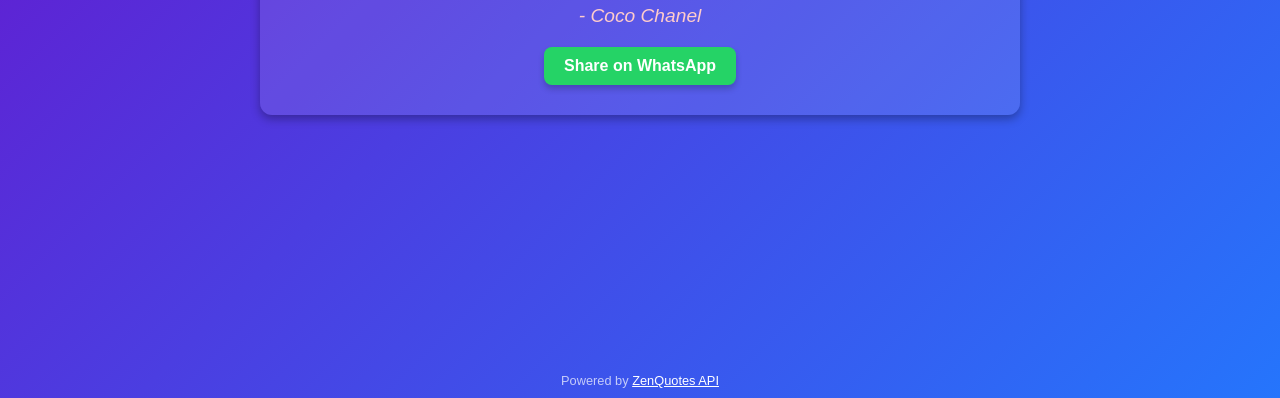
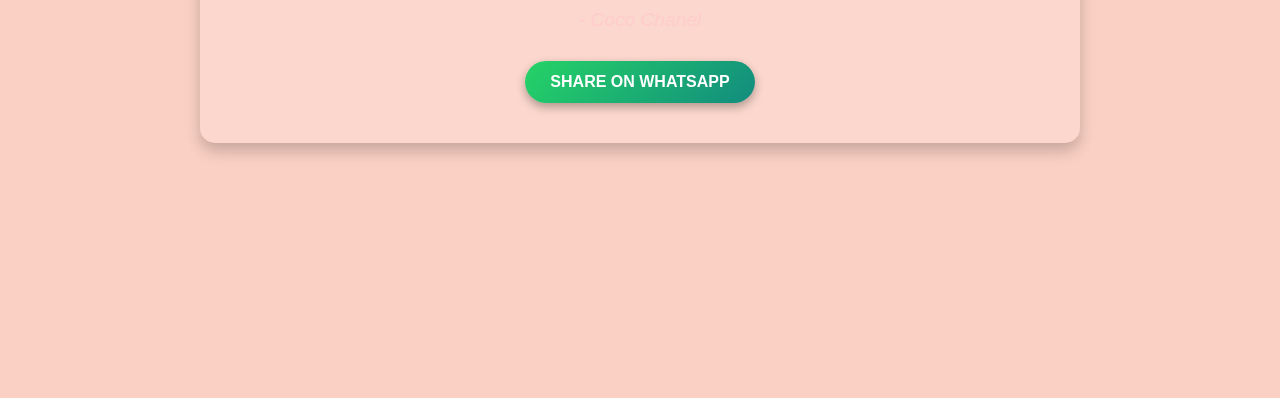
Before and after one commit to akhilsu/quote-garden, a plain HTML site: page index.html in a window 1280 px wide. Shown: the part 402-800 px from the top of the page. Drawn offline with Linux system fonts and the light colour scheme.

Commit message:
Update index.html

```diff
--- a/index.html
+++ b/index.html
@@ -9,73 +9,68 @@
         body {
             margin: 0;
             padding: 0;
-            font-family: 'Arial', sans-serif;
+            font-family: 'Poppins', sans-serif;
             display: flex;
             justify-content: center;
             align-items: center;
             height: 100vh;
-            background: linear-gradient(135deg, #6a11cb, #2575fc);
+            background: linear-gradient(135deg, #ff9a9e, #fad0c4, #fad0c4);
+            background-size: 400% 400%;
+            animation: gradientBG 10s ease infinite;
             color: white;
             text-align: center;
         }
 
         .quote-container {
-            background: rgba(255, 255, 255, 0.1);
-            padding: 30px;
-            border-radius: 12px;
-            max-width: 700px;
-            box-shadow: 0 4px 10px rgba(0, 0, 0, 0.3);
+            background: rgba(255, 255, 255, 0.15);
+            padding: 40px;
+            border-radius: 15px;
+            max-width: 800px;
+            box-shadow: 0 8px 15px rgba(0, 0, 0, 0.2);
             animation: fadeIn 1s ease-in-out;
         }
 
         .quote {
             font-size: 2rem;
-            font-weight: bold;
+            font-weight: 600;
             margin-bottom: 20px;
+            line-height: 1.5;
         }
 
         .author {
             font-size: 1.2rem;
             font-style: italic;
             color: #ffcccb;
+            margin-bottom: 30px;
         }
 
         .share-button {
-            margin-top: 20px;
             display: inline-block;
-            padding: 10px 20px;
-            background-color: #25D366; /* WhatsApp green */
+            padding: 12px 25px;
+            background: linear-gradient(135deg, #25D366, #128C7E);
             color: white;
-            text-decoration: none;
+            text-transform: uppercase;
             font-size: 1rem;
             font-weight: bold;
-            border-radius: 8px;
-            box-shadow: 0 4px 6px rgba(0, 0, 0, 0.2);
-            transition: background-color 0.3s ease, transform 0.2s ease;
+            text-decoration: none;
+            border-radius: 25px;
+            box-shadow: 0 4px 10px rgba(0, 0, 0, 0.3);
+            transition: transform 0.2s ease, background 0.3s ease;
         }
 
         .share-button:hover {
-            background-color: #1da851;
             transform: scale(1.05);
+            background: linear-gradient(135deg, #128C7E, #25D366);
         }
 
-        .footer {
-            position: absolute;
-            bottom: 10px;
-            font-size: 0.8rem;
-            color: rgba(255, 255, 255, 0.7);
+        /* Background Animation */
+        @keyframes gradientBG {
+            0% { background-position: 0% 50%; }
+            50% { background-position: 100% 50%; }
+            100% { background-position: 0% 50%; }
         }
 
-        .footer a {
-            color: #fff;
-            text-decoration: underline;
-        }
-
-        .footer a:hover {
-            color: #ccc;
-        }
-
-        /* Fade-in animation */
+        /* Fade-in Animation */
         @keyframes fadeIn {
             from {
                 opacity: 0;
@@ -93,9 +88,6 @@
         <div class="quote" id="quote">Loading...</div>
         <div class="author" id="author">Loading...</div>
         <a href="#" id="share-button" class="share-button" target="_blank">Share on WhatsApp</a>
-    </div>
-    <div class="footer">
-        Powered by <a href="https://zenquotes.io/" target="_blank">ZenQuotes API</a>
     </div>
 
     <script>
```
